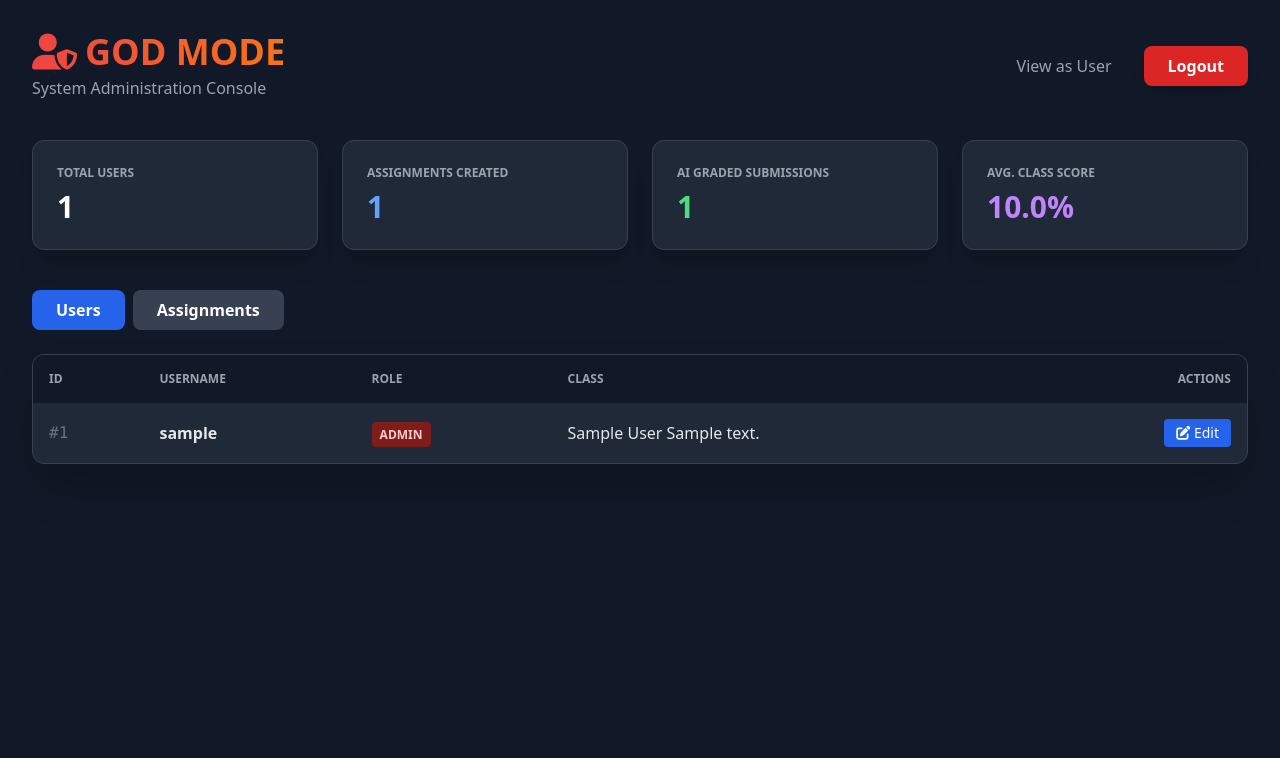
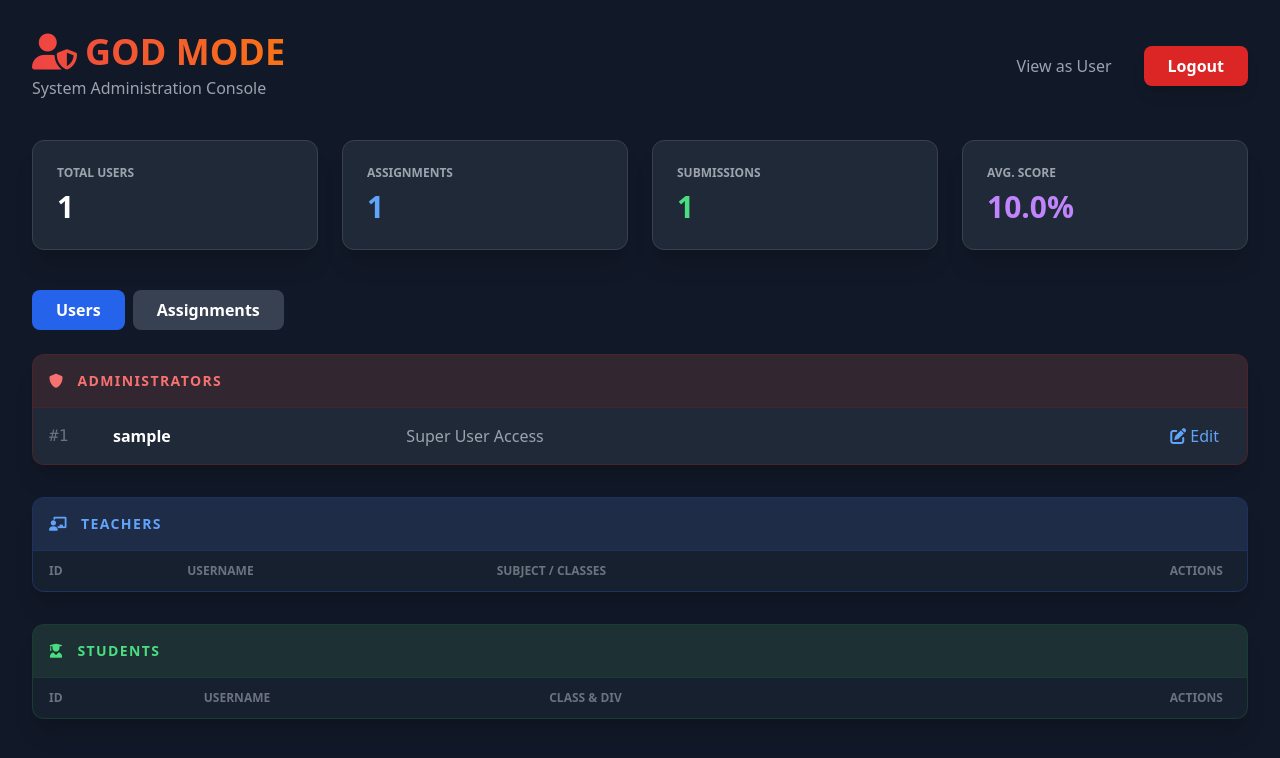
Before and after one commit to Manas10112004/assignment_checker, a Flask app: page /admin/dashboard in a window 1280 px wide. Shown: the top 758 px of the page. Run offline with Flask 3, Linux system fonts and the light colour scheme; the visitor is signed in with stand-in values (Sample User, id 1); tables that the repository leaves empty hold one stand-in row (values such as "Sample post"); lists and menus that the app fills with data are empty; some libraries are stand-ins or nearby versions.

Commit message:
Organize Admin Dashboard into Admin, Teacher, and Student sections

```diff
--- a/app/templates/admin_dashboard.html
+++ b/app/templates/admin_dashboard.html
@@ -46,9 +46,7 @@
 
             <div class="flex gap-4">
                 <a href="/login" class="text-gray-400 hover:text-white px-4 py-2">View as User</a>
-                <a href="/logout" class="bg-red-600 hover:bg-red-700 text-white px-6 py-2 rounded-lg font-bold shadow-lg transition">
-                    Logout
-                </a>
+                <a href="/logout" class="bg-red-600 hover:bg-red-700 text-white px-6 py-2 rounded-lg font-bold shadow-lg transition">Logout</a>
             </div>
         </div>
 
@@ -70,15 +68,15 @@
                 <p class="text-3xl font-bold text-white mt-2">{{ stats.users }}</p>
             </div>
             <div class="bg-gray-800 p-6 rounded-xl border border-gray-700 shadow-xl">
-                <p class="text-gray-400 text-xs font-bold uppercase">Assignments Created</p>
+                <p class="text-gray-400 text-xs font-bold uppercase">Assignments</p>
                 <p class="text-3xl font-bold text-blue-400 mt-2">{{ stats.assignments }}</p>
             </div>
             <div class="bg-gray-800 p-6 rounded-xl border border-gray-700 shadow-xl">
-                <p class="text-gray-400 text-xs font-bold uppercase">AI Graded Submissions</p>
+                <p class="text-gray-400 text-xs font-bold uppercase">Submissions</p>
                 <p class="text-3xl font-bold text-green-400 mt-2">{{ stats.submissions }}</p>
             </div>
             <div class="bg-gray-800 p-6 rounded-xl border border-gray-700 shadow-xl">
-                <p class="text-gray-400 text-xs font-bold uppercase">Avg. Class Score</p>
+                <p class="text-gray-400 text-xs font-bold uppercase">Avg. Score</p>
                 <p class="text-3xl font-bold text-purple-400 mt-2">{{ stats.avg_score }}%</p>
             </div>
         </div>
@@ -88,48 +86,105 @@
             <button id="tab-assign" onclick="switchTab('assign')" class="bg-gray-700 hover:bg-gray-600 px-6 py-2 rounded-lg font-bold text-white transition">Assignments</button>
         </div>
 
-        <div id="users-panel" class="bg-gray-800 rounded-xl shadow-2xl border border-gray-700 overflow-hidden">
-            <table class="w-full text-left border-collapse">
-                <thead class="bg-gray-900 text-gray-400 uppercase text-xs">
+        <div id="users-panel" class="space-y-8">
+
+            <div class="bg-gray-800 rounded-xl shadow-xl border border-red-900/50 overflow-hidden">
+                <div class="bg-red-900/20 p-4 border-b border-red-900/30 flex justify-between items-center">
+                    <h3 class="font-bold text-red-400 uppercase tracking-widest text-sm"><i class="fas fa-shield-alt mr-2"></i> Administrators</h3>
+                </div>
+                <table class="w-full text-left">
+                    <tbody class="divide-y divide-gray-700">
+                        {% for u in users %}
+                            {% if u.role == 'admin' %}
+                            <tr class="hover:bg-gray-700/50">
+                                <td class="p-4 text-gray-500 font-mono w-16">#{{ u.id }}</td>
+                                <td class="p-4 font-bold text-white">{{ u.username }}</td>
+                                <td class="p-4 text-gray-400">Super User Access</td>
+                                <td class="p-4 text-right">
+                                    <button onclick="openEditModal('{{u.id}}', '{{u.username}}', '', '')" class="text-blue-400 hover:text-white mr-3"><i class="fas fa-edit"></i> Edit</button>
+                                </td>
+                            </tr>
+                            {% endif %}
+                        {% endfor %}
+                    </tbody>
+                </table>
+            </div>
+
+            <div class="bg-gray-800 rounded-xl shadow-xl border border-blue-900/50 overflow-hidden">
+                <div class="bg-blue-900/20 p-4 border-b border-blue-900/30 flex justify-between items-center">
+                    <h3 class="font-bold text-blue-400 uppercase tracking-widest text-sm"><i class="fas fa-chalkboard-teacher mr-2"></i> Teachers</h3>
+                </div>
+                <table class="w-full text-left">
+                    <thead class="bg-gray-900/50 text-gray-500 text-xs uppercase">
                         <tr>
-                        <th class="p-4">ID</th>
-                        <th class="p-4">Username</th>
-                        <th class="p-4">Role</th>
-                        <th class="p-4">Class</th>
-                        <th class="p-4 text-right">Actions</th>
+                            <th class="p-3 pl-4">ID</th>
+                            <th class="p-3">Username</th>
+                            <th class="p-3">Subject / Classes</th>
+                            <th class="p-3 text-right pr-6">Actions</th>
                         </tr>
                     </thead>
                     <tbody class="divide-y divide-gray-700">
                         {% for u in users %}
-                    <tr class="hover:bg-gray-700/50 transition">
+                            {% if u.role == 'teacher' %}
+                            <tr class="hover:bg-gray-700/50">
                                 <td class="p-4 text-gray-500 font-mono">#{{ u.id }}</td>
-                        <td class="p-4 font-bold">{{ u.username }}</td>
-                        <td class="p-4">
-                            <span class="px-2 py-1 rounded text-xs uppercase font-bold
-                                {% if u.role == 'admin' %} bg-red-900 text-red-200
-                                {% elif u.role == 'teacher' %} bg-blue-900 text-blue-200
-                                {% else %} bg-green-900 text-green-200 {% endif %}">
-                                {{ u.role }}
-                            </span>
+                                <td class="p-4 font-bold text-white">{{ u.username }}</td>
+                                <td class="p-4 text-sm text-gray-300">
+                                    <div class="font-bold text-blue-300">{{ u.subject or 'No Subject' }}</div>
+                                    <div class="text-xs text-gray-500">
+                                        {% if u.assigned_classes %}
+                                            {% for c in u.assigned_classes %} {{ c.class_name }}-{{ c.division }}{% if not loop.last %}, {% endif %} {% endfor %}
+                                        {% else %} No classes {% endif %}
+                                    </div>
                                 </td>
-                        <td class="p-4">{{ u.class_name }} {{ u.division }}</td>
-                        <td class="p-4 text-right flex justify-end gap-2">
-                            <button onclick="openEditModal('{{u.id}}', '{{u.username}}', '{{u.class_name or ''}}', '{{u.division or ''}}')"
-                                    class="bg-blue-600 hover:bg-blue-500 text-white px-3 py-1 rounded text-sm">
-                                <i class="fas fa-edit"></i> Edit
-                            </button>
-                            {% if u.role != 'admin' %}
-                            <form action="/admin/delete-user/{{u.id}}" method="POST" onsubmit="return confirm('Delete this user permanently?');">
-                                <button class="bg-red-600 hover:bg-red-500 text-white px-3 py-1 rounded text-sm">
-                                    <i class="fas fa-trash"></i>
-                                </button>
+                                <td class="p-4 text-right">
+                                    <button onclick="openEditModal('{{u.id}}', '{{u.username}}', '', '')" class="bg-blue-600 hover:bg-blue-500 text-white px-3 py-1 rounded text-xs mr-2"><i class="fas fa-edit"></i></button>
+                                    <form action="/admin/delete-user/{{u.id}}" method="POST" class="inline" onsubmit="return confirm('Delete teacher?');">
+                                        <button class="bg-red-600 hover:bg-red-500 text-white px-3 py-1 rounded text-xs"><i class="fas fa-trash"></i></button>
                                     </form>
-                            {% endif %}
                                 </td>
                             </tr>
+                            {% endif %}
                         {% endfor %}
                     </tbody>
                 </table>
+            </div>
+
+            <div class="bg-gray-800 rounded-xl shadow-xl border border-green-900/50 overflow-hidden">
+                <div class="bg-green-900/20 p-4 border-b border-green-900/30 flex justify-between items-center">
+                    <h3 class="font-bold text-green-400 uppercase tracking-widest text-sm"><i class="fas fa-user-graduate mr-2"></i> Students</h3>
+                </div>
+                <table class="w-full text-left">
+                    <thead class="bg-gray-900/50 text-gray-500 text-xs uppercase">
+                        <tr>
+                            <th class="p-3 pl-4">ID</th>
+                            <th class="p-3">Username</th>
+                            <th class="p-3">Class & Div</th>
+                            <th class="p-3 text-right pr-6">Actions</th>
+                        </tr>
+                    </thead>
+                    <tbody class="divide-y divide-gray-700">
+                        {% for u in users %}
+                            {% if u.role == 'student' %}
+                            <tr class="hover:bg-gray-700/50">
+                                <td class="p-4 text-gray-500 font-mono">#{{ u.id }}</td>
+                                <td class="p-4 font-bold text-white">{{ u.username }}</td>
+                                <td class="p-4">
+                                    <span class="bg-gray-700 px-2 py-1 rounded text-xs text-white">{{ u.class_name }} - {{ u.division }}</span>
+                                </td>
+                                <td class="p-4 text-right">
+                                    <button onclick="openEditModal('{{u.id}}', '{{u.username}}', '{{u.class_name}}', '{{u.division}}')" class="bg-blue-600 hover:bg-blue-500 text-white px-3 py-1 rounded text-xs mr-2"><i class="fas fa-edit"></i></button>
+                                    <form action="/admin/delete-user/{{u.id}}" method="POST" class="inline" onsubmit="return confirm('Delete student?');">
+                                        <button class="bg-red-600 hover:bg-red-500 text-white px-3 py-1 rounded text-xs"><i class="fas fa-trash"></i></button>
+                                    </form>
+                                </td>
+                            </tr>
+                            {% endif %}
+                        {% endfor %}
+                    </tbody>
+                </table>
+            </div>
+
         </div>
 
         <div id="assign-panel" class="bg-gray-800 rounded-xl shadow-2xl border border-gray-700 overflow-hidden hidden">
```
Lines whose indentation alone changed are shown as unchanged.
